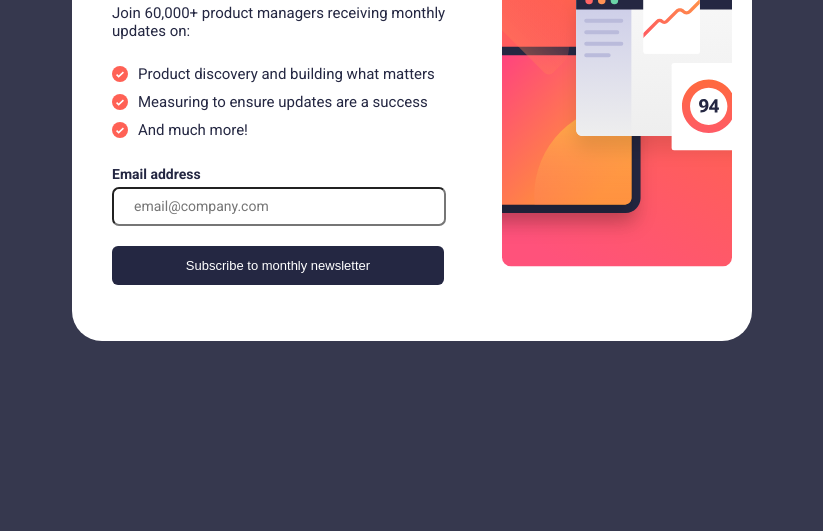
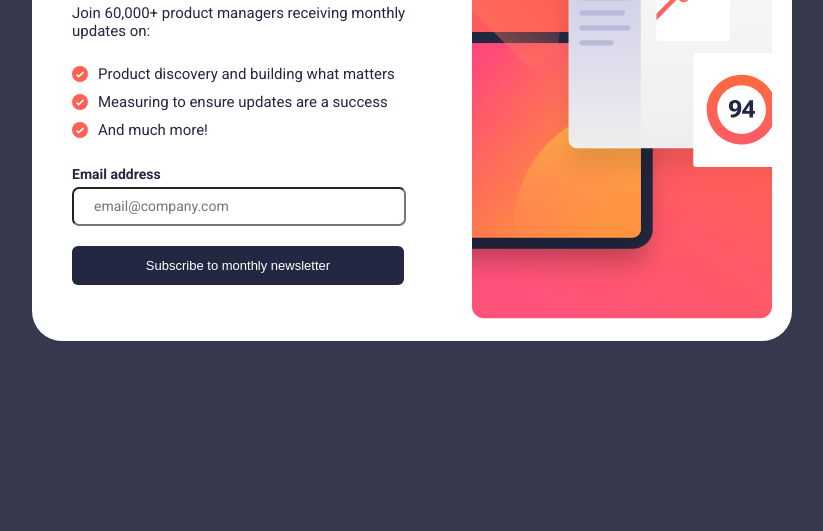
Before and after one commit to Sakethmogali/Newsletter-Signup, a plain HTML site: page index.html in a window 1280 px wide. Shown: the part 269-800 px from the top of the page, without its empty margins (228-1051 px from the left). Drawn offline with Linux system fonts and the light colour scheme; files whose address does not match are found by name.

Commit message:
Add files via upload

```diff
--- a/style.css
+++ b/style.css
@@ -14,7 +14,7 @@ body{
 .main-cont{
     background-color:hsl(0, 0%, 100%);
     color: hsl(234, 29%, 20%);
-    width:50%;
+    width:720px;
     height: 450px;
     display: flex;
     justify-content: space-between;
@@ -28,7 +28,7 @@ img[src]
 }
 .img-cont img{
     height: 450px ;
-    width: 100% !important;
+    width: 300px !important;
 }
 .content-cont p,.content-cont span{
     font-size: 15px;
```
